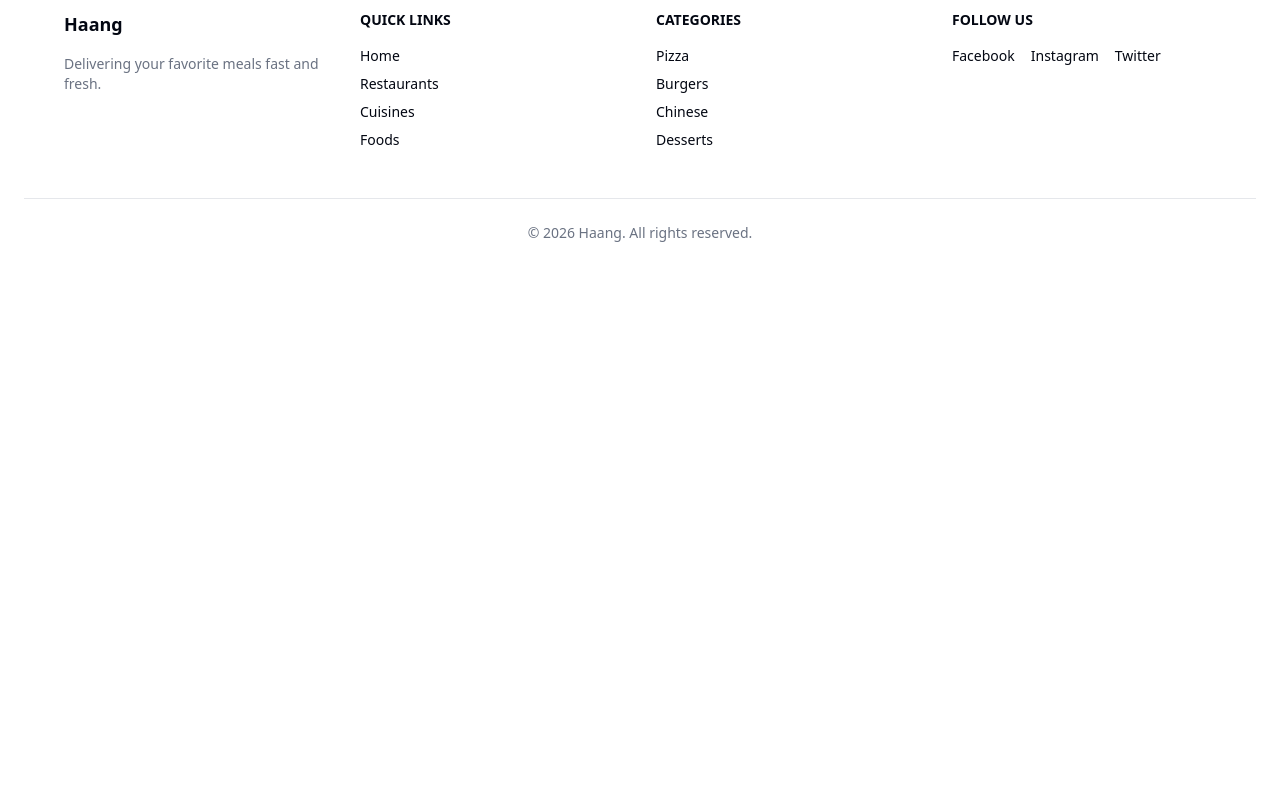
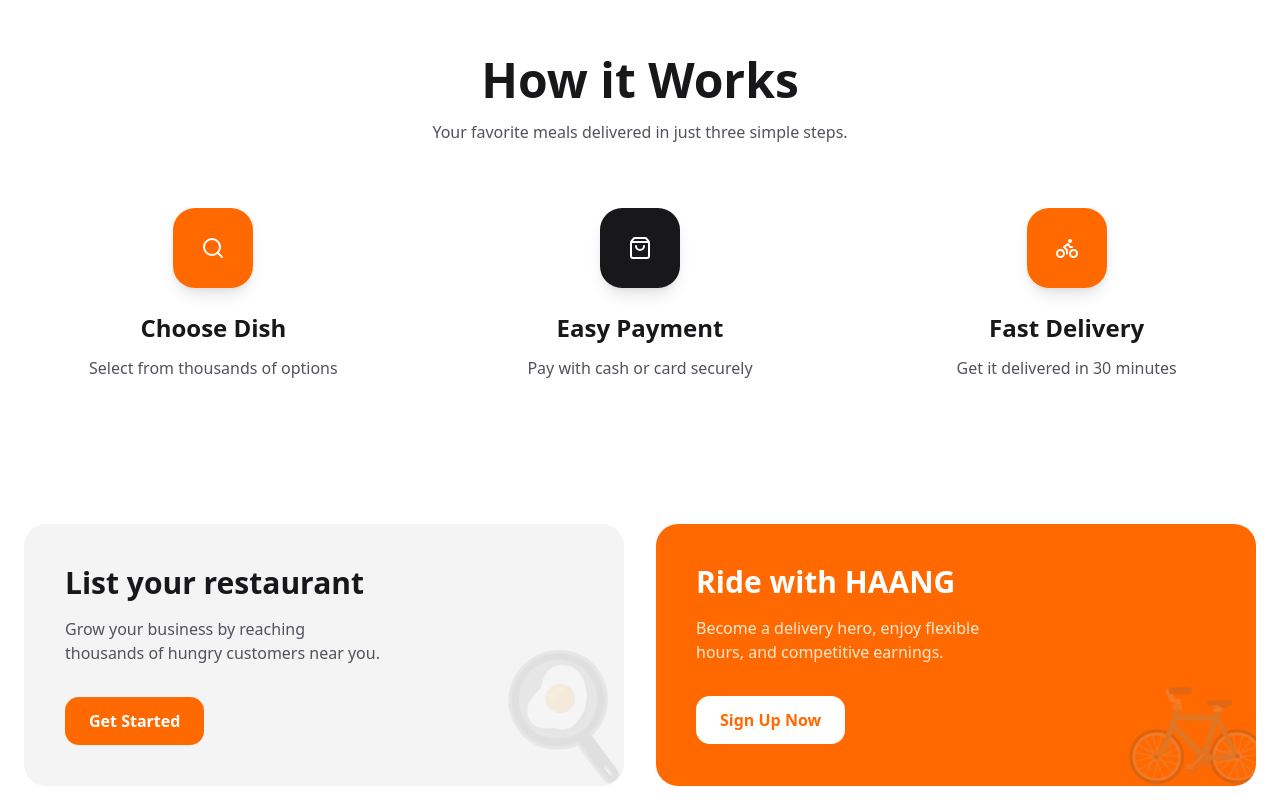
Before and after one commit to nukhaimong/food-delivery-app-frontend, a Next.js app: page / in a window 1280 px wide. Shown: the part 1740-2540 px from the top of the page. Before the commit the page ends 2031 px from the top, so only its background shows below. Built offline with nearby package versions, Linux system fonts and the light colour scheme; no server answers.

Commit message:
app some sections in hero page and favicon for the app

```diff
--- a/src/app/(common layout)/page.tsx
+++ b/src/app/(common layout)/page.tsx
@@ -1,5 +1,8 @@
+import { AppPromo } from '@/components/modules/homepage/appPromo';
 import CategorySection from '@/components/modules/homepage/categories';
 import FoodHero from '@/components/modules/homepage/hereSection';
+import { HowItWorks } from '@/components/modules/homepage/howItWorks';
+import { PartnerSection } from '@/components/modules/homepage/partner';
 import RecentMealsSection from '@/components/modules/homepage/recentMeal';
 import TopRestaurants from '@/components/modules/homepage/topRestaurants';
 
@@ -10,6 +13,9 @@
       <CategorySection />
       <RecentMealsSection />
       <TopRestaurants />
+      <HowItWorks />
+      <PartnerSection />
+      <AppPromo />
     </div>
   );
 }
--- /dev/null
+++ b/src/components/modules/homepage/appPromo.tsx
@@ -0,0 +1,53 @@
+import { Apple, Play } from 'lucide-react';
+
+export function AppPromo() {
+  return (
+    <section className="py-24 px-6 dark:bg-zinc-950">
+      <div className="mx-auto max-w-7xl rounded-[3rem] bg-zinc-900 dark:bg-orange-500 px-8 py-16 text-center text-white lg:px-20 lg:text-left">
+        <div className="grid items-center gap-12 lg:grid-cols-2">
+          <div>
+            <h2 className="text-4xl font-black sm:text-5xl leading-tight">
+              Food delivery at your{' '}
+              <span className="text-orange-500 dark:text-zinc-900">
+                fingertips.
+              </span>
+            </h2>
+            <p className="mt-6 text-lg text-zinc-400 dark:text-orange-50">
+              Download the HAANG app for a faster checkout experience and
+              exclusive mobile-only offers.
+            </p>
+            <div className="mt-10 flex flex-wrap justify-center lg:justify-start gap-4">
+              <button className="flex items-center gap-3 rounded-2xl bg-white px-6 py-3 text-zinc-900 transition hover:scale-105">
+                <Apple className="h-6 w-6" />
+                <div className="text-left">
+                  <p className="text-[10px] uppercase font-bold">Download on</p>
+                  <p className="text-sm font-black">App Store</p>
+                </div>
+              </button>
+              <button className="flex items-center gap-3 rounded-2xl border-2 border-zinc-700 dark:border-orange-400 bg-transparent px-6 py-3 text-white transition hover:scale-105">
+                <Play className="h-6 w-6 fill-current" />
+                <div className="text-left">
+                  <p className="text-[10px] uppercase font-bold">Get it on</p>
+                  <p className="text-sm font-black">Google Play</p>
+                </div>
+              </button>
+            </div>
+          </div>
+          <div className="relative hidden lg:block h-[400px]">
+            {/* Mockup Placeholder */}
+            <div className="absolute right-0 top-0 h-[450px] w-[220px] rounded-[2.5rem] border-[8px] border-zinc-800 bg-zinc-800 shadow-2xl overflow-hidden">
+              <div className="h-full w-full bg-gradient-to-b from-orange-400 to-orange-600 flex items-center justify-center">
+                <span className="text-4xl">🥘</span>
+              </div>
+            </div>
+            <div className="absolute right-32 bottom-0 h-[380px] w-[200px] rounded-[2.5rem] border-[8px] border-zinc-700 bg-zinc-700 shadow-2xl overflow-hidden">
+              <div className="h-full w-full bg-zinc-900 flex items-center justify-center">
+                <span className="text-4xl">🥗</span>
+              </div>
+            </div>
+          </div>
+        </div>
+      </div>
+    </section>
+  );
+}
--- /dev/null
+++ b/src/components/modules/homepage/howItWorks.tsx
@@ -0,0 +1,59 @@
+import { Bike, Search, ShoppingBag } from 'lucide-react';
+
+export function HowItWorks() {
+  const steps = [
+    {
+      title: 'Choose Dish',
+      desc: 'Select from thousands of options',
+      icon: <Search />,
+      color: 'bg-orange-500',
+    },
+    {
+      title: 'Easy Payment',
+      desc: 'Pay with cash or card securely',
+      icon: <ShoppingBag />,
+      color: 'bg-zinc-900 dark:bg-zinc-800',
+    },
+    {
+      title: 'Fast Delivery',
+      desc: 'Get it delivered in 30 minutes',
+      icon: <Bike />,
+      color: 'bg-orange-500',
+    },
+  ];
+
+  return (
+    <section className="py-24 px-6 dark:bg-zinc-950">
+      <div className="mx-auto max-w-7xl">
+        <div className="text-center mb-16">
+          <h2 className="text-4xl font-black text-zinc-900 dark:text-white sm:text-5xl">
+            How it Works
+          </h2>
+          <p className="mt-4 text-zinc-600 dark:text-zinc-400">
+            Your favorite meals delivered in just three simple steps.
+          </p>
+        </div>
+        <div className="grid gap-12 md:grid-cols-3">
+          {steps.map((step, i) => (
+            <div
+              key={i}
+              className="group relative flex flex-col items-center text-center"
+            >
+              <div
+                className={`mb-6 flex h-20 w-20 items-center justify-center rounded-3xl text-white shadow-lg transition-transform group-hover:scale-110 ${step.color}`}
+              >
+                {step.icon}
+              </div>
+              <h3 className="text-2xl font-bold text-zinc-900 dark:text-white">
+                {step.title}
+              </h3>
+              <p className="mt-3 text-zinc-600 dark:text-zinc-400 max-w-[250px]">
+                {step.desc}
+              </p>
+            </div>
+          ))}
+        </div>
+      </div>
+    </section>
+  );
+}
--- /dev/null
+++ b/src/components/modules/homepage/partner.tsx
@@ -0,0 +1,43 @@
+export function PartnerSection() {
+  return (
+    <section className="py-12 px-6 dark:bg-zinc-950">
+      <div className="mx-auto max-w-7xl grid gap-8 md:grid-cols-2">
+        {/* Restaurant Card */}
+        <div className="relative overflow-hidden rounded-3xl bg-zinc-100 dark:bg-zinc-900 p-10 group border border-transparent hover:border-orange-500/30 transition-all">
+          <div className="relative z-10">
+            <h3 className="text-3xl font-black text-zinc-900 dark:text-white">
+              List your restaurant
+            </h3>
+            <p className="mt-4 text-zinc-600 dark:text-zinc-400 max-w-xs">
+              Grow your business by reaching thousands of hungry customers near
+              you.
+            </p>
+            <button className="mt-8 rounded-xl bg-orange-500 px-6 py-3 font-bold text-white transition hover:bg-orange-600">
+              Get Started
+            </button>
+          </div>
+          <span className="absolute -right-4 -bottom-4 text-[120px] opacity-10 group-hover:scale-110 transition-transform">
+            🍳
+          </span>
+        </div>
+
+        {/* Rider Card */}
+        <div className="relative overflow-hidden rounded-3xl bg-orange-500 p-10 group text-white">
+          <div className="relative z-10">
+            <h3 className="text-3xl font-black">Ride with HAANG</h3>
+            <p className="mt-4 text-orange-50 opacity-90 max-w-xs">
+              Become a delivery hero, enjoy flexible hours, and competitive
+              earnings.
+            </p>
+            <button className="mt-8 rounded-xl bg-white px-6 py-3 font-bold text-orange-500 transition hover:bg-orange-50">
+              Sign Up Now
+            </button>
+          </div>
+          <span className="absolute -right-4 -bottom-4 text-[120px] opacity-20 group-hover:scale-110 transition-transform">
+            🚲
+          </span>
+        </div>
+      </div>
+    </section>
+  );
+}
--- a/src/services/category.service.ts
+++ b/src/services/category.service.ts
@@ -1,5 +1,4 @@
 import { cookies } from 'next/headers';
-import Cookies from 'js-cookie';
 
 const APP_URL = process.env.APP_URL;
 
```
Also changed, not shown: src/app/favicon.png (added).
